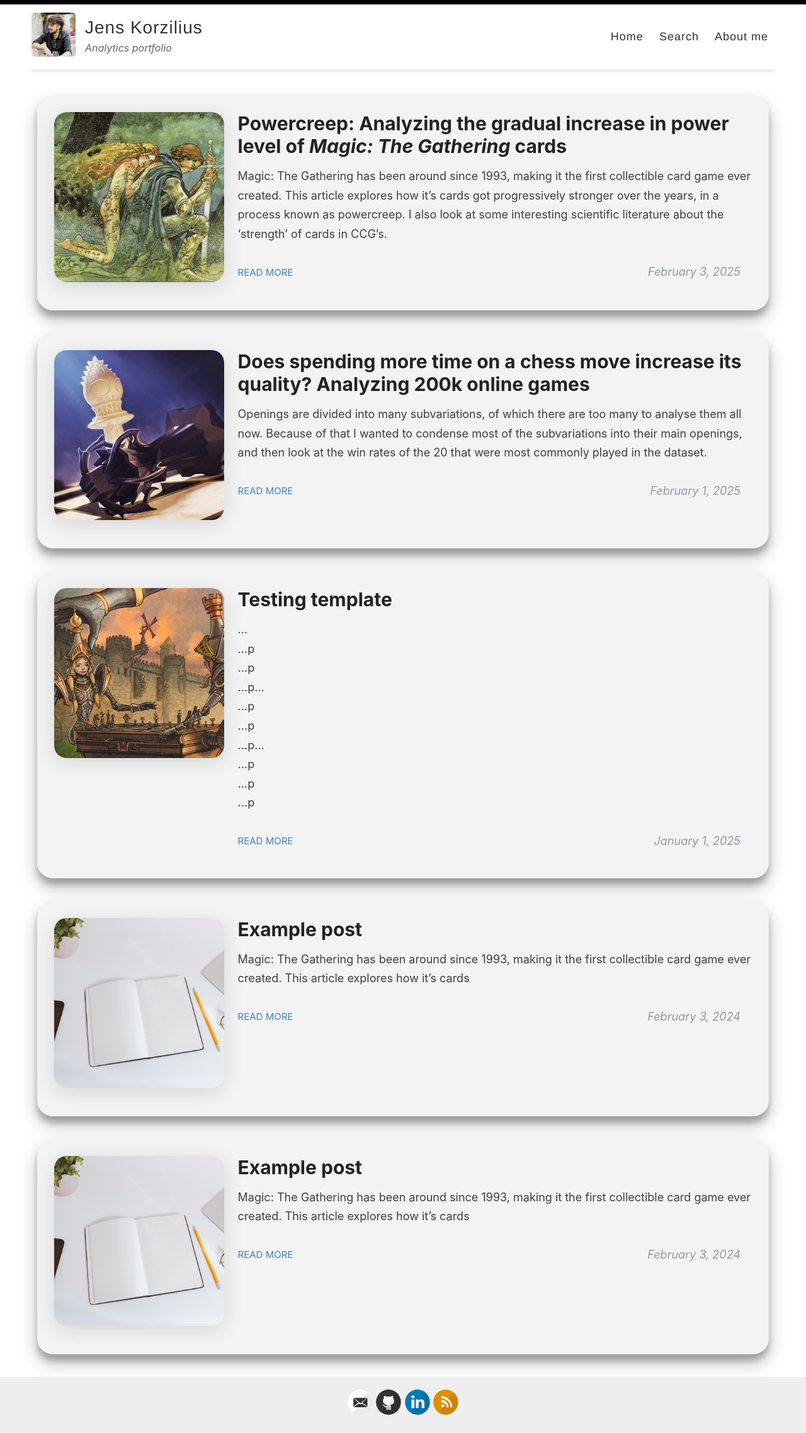
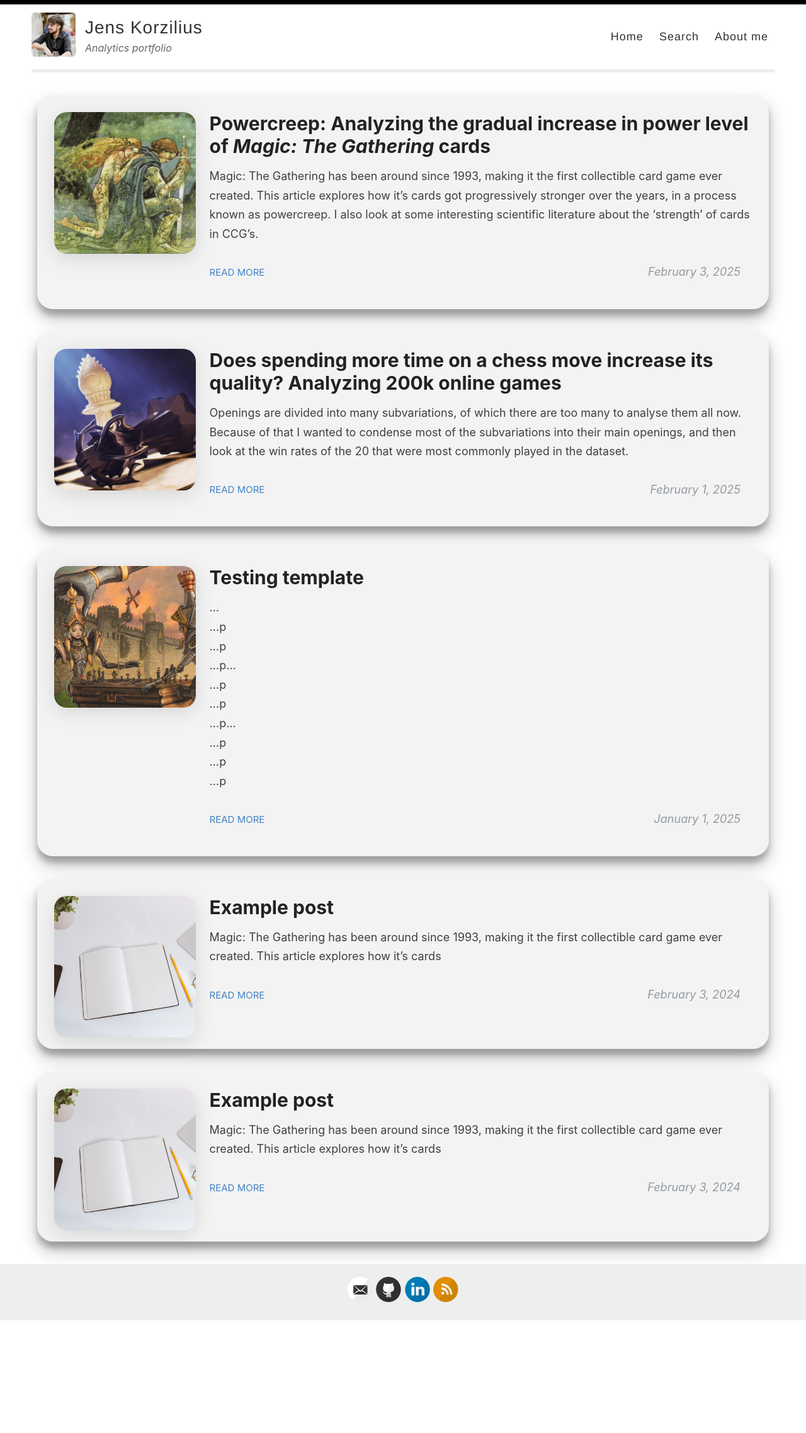
Before and after one commit to Pil0tz/pil0tz.github.io, a Jekyll site: the page built from index.html, in a window 1280 px wide. Shown: the whole page at 63% size. Built offline with Jekyll 4.4.1, drawn with Linux system fonts in a browser that asks for light colours; the list of posts is cut into pages by our own code; after the commit the page ends 2097 px from its top, so only the background shows below that.

Commit message:
change imageSize into a constant

```diff
--- a/_sass/_custom.scss
+++ b/_sass/_custom.scss
@@ -5,6 +5,8 @@
 
 
 // COVER IMAGES
+$imageSize: 25vh;
+
 
 .cover-image {
     border-radius: 20px;
@@ -12,11 +14,11 @@
     object-fit: cover;
 }
 .cover-image.blogroll {
-    width: 30vh;
+    width: $imageSize;
     aspect-ratio: 1/1;
     float: left;
     margin-right: 1.2em;
-    min-height: 18vh;
+    // min-height: 18vh;
 
     @include mobile {
         width: 100%;
@@ -40,21 +42,21 @@
     border-radius: 25px;
     background-color: #f3f3f3;
     box-shadow: rgba(0, 0, 0, 0.25) 0px 14px 28px, rgba(0, 0, 0, 0.22) 0px 10px 10px;
-    min-height: 38vh;
+    min-height: $imageSize + 5vh;
 }
 .post-description {
-    margin-left: 30vh;
+    margin-left: $imageSize;
 
     h1.post-title {
         text-align: left;
-        margin: 0px;
+        margin: 0;
     }
     .post-excerpt {
         display: flex;
     }
     .post-meta { // Date and Read More
         margin-left: 1.2em;
-        @include mobile {margin:0}
+            @include mobile {margin:0}
         display: flex;
         justify-content: space-between;
         align-items: center;
```
